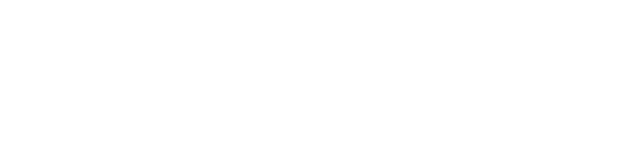
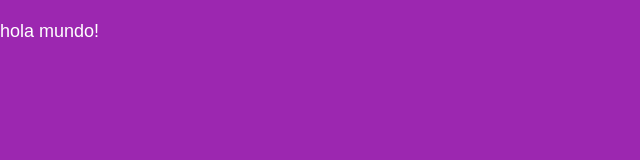
Before and after one commit to porronxo92/Curso-Udemy-DevWeb, a plain HTML site: page 02. Proyecto Tienda camisetas/FrontEndStore_inicio/FrontEndStore_inicio/index.html in a window 1280 px wide. Shown: the whole page, without its empty margins (0-640 px from the left). Drawn offline with Linux system fonts and the light colour scheme.

```diff
--- /dev/null
+++ b/02. Proyecto Tienda camisetas/FrontEndStore_inicio/FrontEndStore_inicio/css/style.css
@@ -0,0 +1,41 @@
+:root{
+    --primaryColor:#9c27b0;
+    --primaryColorDark:#89119d;
+    --secondaryColor:#ffce00;
+    --secondaryColorDark:rgb(233,287,2);
+    --blanco:#fff;
+    --negro:#000;
+    --fuentePrincipal:'Staatliches', cursive;
+
+}
+
+
+/* Necesarios proyecto */
+
+html {
+    font-size: 62.5%;
+    box-sizing: border-box;
+    scroll-snap-type: y mandatory;
+}
+
+*,
+*:before,
+*:after {
+    box-sizing: inherit;
+}
+
+/* Globales */
+
+body {
+    font-size: 1.6rem;
+    /* 1rem = 10px */
+    font-family: var(--fuentePrincipal);
+    background-color: var(--primaryColor);
+    line-height: 1.5;
+}
+
+p{
+    font-size: 1.8rem;
+    font-family: Arial, Helvetica, sans-serif;
+    color: var(--blanco);
+}
--- a/02. Proyecto Tienda camisetas/FrontEndStore_inicio/FrontEndStore_inicio/index.html
+++ b/02. Proyecto Tienda camisetas/FrontEndStore_inicio/FrontEndStore_inicio/index.html
@@ -1,12 +1,21 @@
 <!DOCTYPE html>
 <html lang="en">
+
 <head>
     <meta charset="UTF-8">
     <meta http-equiv="X-UA-Compatible" content="IE=edge">
     <meta name="viewport" content="width=device-width, initial-scale=1.0">
     <title>FrontEnd Store</title>
+    <link rel="preconnect" href="https://fonts.googleapis.com">
+    <link rel="preconnect" href="https://fonts.gstatic.com" crossorigin>
+    <link href="https://fonts.googleapis.com/css2?family=Staatliches&display=swap" rel="stylesheet">
+    <link rel="stylesheet" href="css/normalize.css">
+    <link rel="stylesheet" href="css/style.css">
 </head>
+
 <body>
+    <p>hola mundo!</p>
+    <a href=""></a>
+</body>
 
-</body>
 </html>
```
